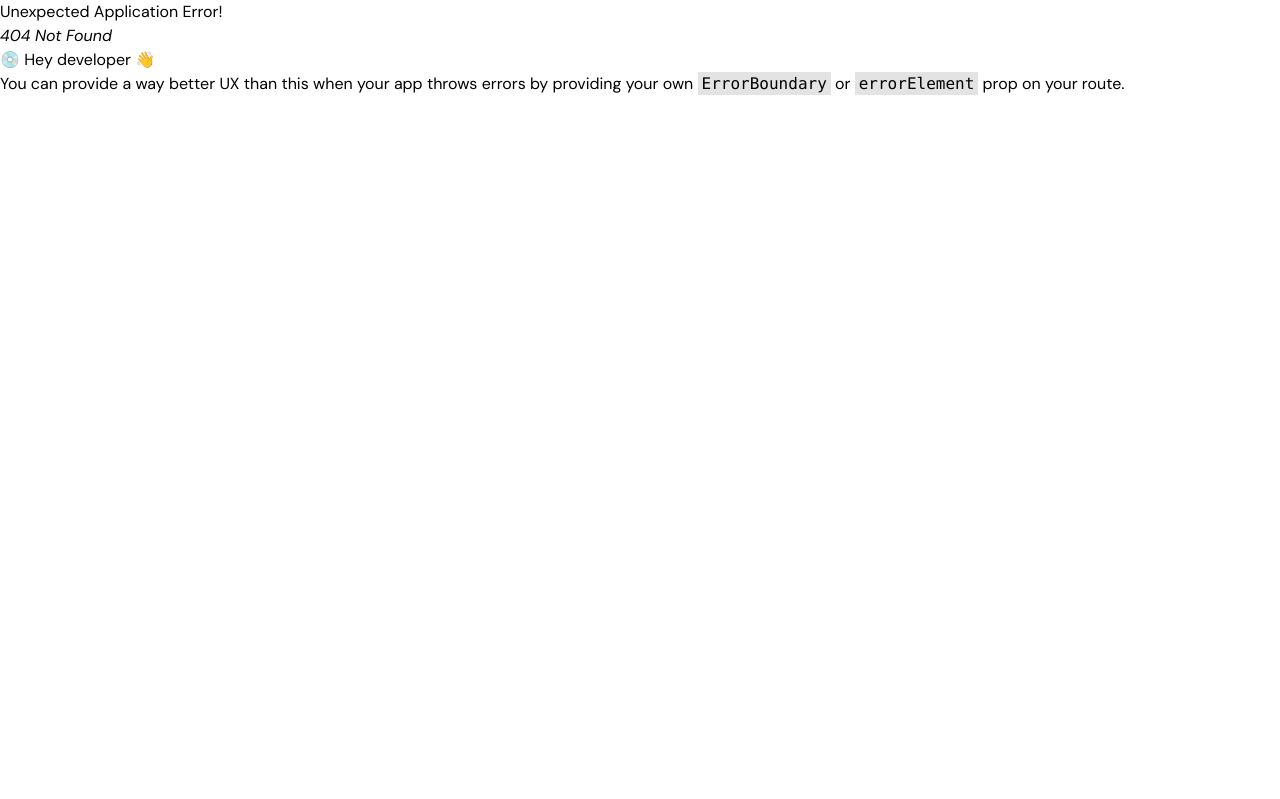
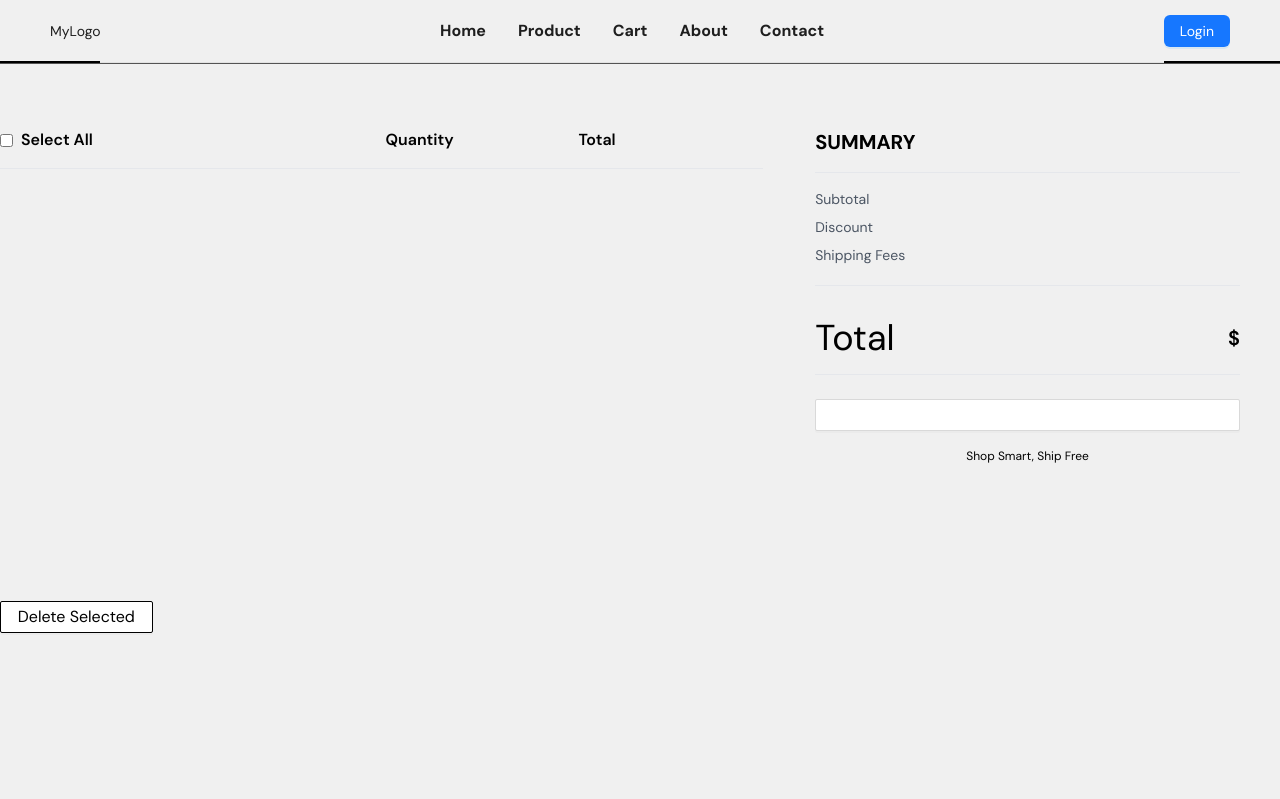
Before and after one commit to ekramul28/Mechanical-Keyboard-Shop, a React (Vite) app: page /cart in a window 1280 px wide. Before the commit this address had no page. Shown: the top 799 px of the page. Built offline with nearby package versions, Linux system fonts and the light colour scheme.

Commit message:
cart page added

```diff
--- /dev/null
+++ b/src/pages/Cart/Card.tsx
@@ -0,0 +1,21 @@
+import CartSummery from "./CartSummery";
+import CartTable from "./CartTable";
+
+const Card = () => {
+  return (
+    <div>
+      <div className="min-h-screen grid grid-cols-1  lg:grid-cols-5 pt-[25%] sm:pt-[15%] md:pt-[10%] gap-3 ">
+        <div className="lg:col-span-3">
+          <div className="">
+            <CartTable />
+          </div>
+        </div>
+        <div className="lg:col-span-2">
+          <CartSummery />
+        </div>
+      </div>
+    </div>
+  );
+};
+
+export default Card;
--- /dev/null
+++ b/src/pages/Cart/CartRow.tsx
@@ -0,0 +1,51 @@
+import React from "react";
+
+const CartRow = () => {
+  const handleSelected = () => {};
+  return (
+    <tr className="grid grid-cols-4 border-b pb-4 mt-2 overflow-scroll min-w-[500px] no-scrollbar">
+      <td className="flex  col-span-2 justify-between">
+        <input
+          type="checkbox"
+          name=""
+          id=""
+          onChange={(e) => handleSelected(e, _id)}
+          checked={selectedIds[_id] || false}
+        />
+        <div className="w-[15%] lg:w-[20%] ">
+          <img
+            src={product?.images[0]}
+            alt=""
+            className="w-full h-full object-cover bg-[#F0F0F4] p-1"
+          />
+        </div>
+        <div className="flex flex-col justify-center w-[50%] gap-1">
+          <p className=" font-poppins font-bold text-sm md:text-base">
+            {product?.name}
+          </p>
+          <p className="text-[10px] lg:text-[12px] text-gray-400">Size - 3</p>
+          <p className=" font-clashRegular text-sm">
+            $ {product?.price * productQuantity}
+          </p>
+        </div>
+      </td>
+      <td className="col-span-1 flex flex-col  justify-center pb-[10%]">
+        <QuantityBtn
+          productQuantity={productQuantity}
+          handleQuantity={handleQuantity}
+        />
+      </td>
+      <td className="col-span-1 flex flex-col justify-center">
+        <div className="flex justify-between">
+          <p className=" font-clashRegular text-sm">${price}</p>
+          {/* <div className="bg-red-500 flex justify-center items-center p-1 rounded-full active:scale-95 divide-blue-[.4s]">
+                <MdClose className=" text-white rounded-full" />
+              </div> */}
+          {/* <DeleteButton id={_id} /> */}
+        </div>
+      </td>
+    </tr>
+  );
+};
+
+export default CartRow;
--- /dev/null
+++ b/src/pages/Cart/CartSummery.tsx
@@ -0,0 +1,53 @@
+import { Button } from "antd";
+import React from "react";
+
+const CartSummery = () => {
+  return (
+    <div className="lg:px-10 mt-10 lg:mt-0">
+      <p className=" font-poppins font-bold text-lg md:text-xl pb-4 border-b">
+        SUMMARY
+      </p>
+      <div className="pt-4 text-sm text-gray-600 pb-5 ">
+        <div className="flex justify-between items-center pb-2">
+          <p>Subtotal</p>
+          {/* <p>
+                ${cartTotal && cartTotal?.length > 0 ? cartTotal[0]?.totalPrice : 0}
+              </p> */}
+        </div>
+        <div className="flex justify-between items-center pb-2">
+          <p>Discount</p>
+          {/* <p>
+                $
+                {cartTotal && cartTotal?.length > 0
+                  ? cartTotal[0]?.totalDiscount
+                  : 0}
+              </p> */}
+        </div>
+        <div className="flex justify-between items-center">
+          <p>Shipping Fees</p>
+          {/* <p>${cartTotal && cartTotal?.length > 0 ? 50 : 0}</p> */}
+        </div>
+      </div>
+      <div className="flex justify-between items-center pt-8 border-y pb-4">
+        <p className="text-3xl md:text-4xl font-poppins font-base">Total</p>
+        <p className="text-xl font-poppins font-semibold ">
+          $
+          {/* {cartTotal && cartTotal?.length > 0
+                ? +(cartTotal[0]?.totalPrice - cartTotal[0]?.totalDiscount + 50)
+                : 0} */}
+        </p>
+      </div>
+      <Button
+        //   onClick={() => navigate("/checkout")}
+        className="w-full text-white py-3 mt-6 rounded-sm font-clashSemibold "
+      >
+        Check Out
+      </Button>
+      <div className="mt-4 text-[12px] text-center">
+        <p>Shop Smart, Ship Free</p>
+      </div>
+    </div>
+  );
+};
+
+export default CartSummery;
--- /dev/null
+++ b/src/pages/Cart/CartTable.tsx
@@ -0,0 +1,50 @@
+import { Button } from "antd";
+import React from "react";
+
+const CartTable = () => {
+  const handleSelectAll = () => {};
+  const handleDeleteSelected = () => {};
+  return (
+    <table className=" no-scrollbar font-poppins w-full  ">
+      {/* Header */}
+      <thead className="grid grid-cols-4 pb-4 border-b font-semibold gap-2">
+        <tr
+          onClick={handleSelectAll}
+          className="flex gap-2 items-center col-span-2 w-max "
+        >
+          <input type="checkbox" name="" id="select-all" />
+          <label htmlFor="select-all text-[12px] md:text-sm lg:text-base">
+            Select All
+          </label>
+        </tr>
+        {["Quantity", "Total"].map((col) => (
+          <tr
+            className="col-span-1 text-[12px] md:text-sm lg:text-base"
+            key={col}
+          >
+            {col}
+          </tr>
+        ))}
+      </thead>
+      <tbody className="h-[400px] overflow-auto no-scrollbar">
+        {/* {cartProducts?.map((cartProduct) => (
+              <CartTableRow
+                userID={userID}
+                handleSelected={handleSelected}
+                key={cartProduct._id}
+                selectedIds={selectedIds}
+                cartProduct={cartProduct}
+              />
+            ))} */}
+      </tbody>
+      <Button
+        onClick={handleDeleteSelected}
+        className="w-[35%] md:w-[30%] lg:w-[20%]  py-3 mt-8 rounded-sm font-clashRegular bg-white text-black border border-black text-sm md:text-base"
+      >
+        Delete Selected
+      </Button>
+    </table>
+  );
+};
+
+export default CartTable;
--- a/src/pages/home/navBar/NavBar.tsx
+++ b/src/pages/home/navBar/NavBar.tsx
@@ -31,6 +31,10 @@ const NavBar = () => {
     {
       name: "Product",
       label: <NavLink to="/product">Product</NavLink>,
+    },
+    {
+      name: "Cart",
+      label: <NavLink to="/cart">Cart</NavLink>,
     },
     {
       name: "About",
--- a/src/routes/Routes.tsx
+++ b/src/routes/Routes.tsx
@@ -7,6 +7,7 @@ import Products from "../pages/productsCollection/Products";
 import About from "../pages/home/aboutUs/About";
 import Contact from "../pages/home/contactUs/Contact";
 import ProductDetails from "../pages/productsCollection/productDetails/ProductDetails";
+import Card from "../pages/Cart/Card";
 
 const router = createBrowserRouter([
   {
@@ -26,6 +27,10 @@ const router = createBrowserRouter([
         element: <ProductDetails />,
       },
       {
+        path: "cart",
+        element: <Card></Card>,
+      },
+      {
         path: "about",
         element: <About />,
       },
```
